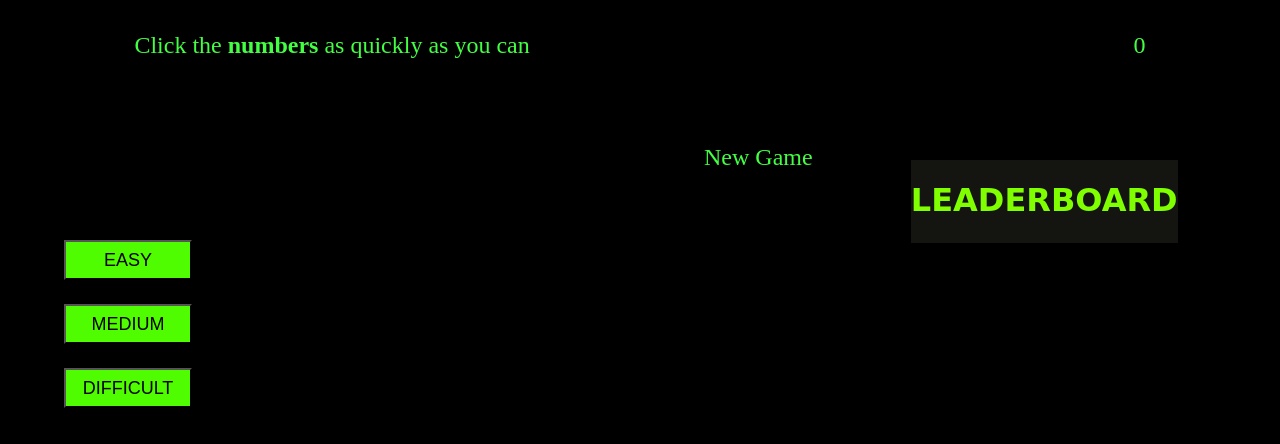
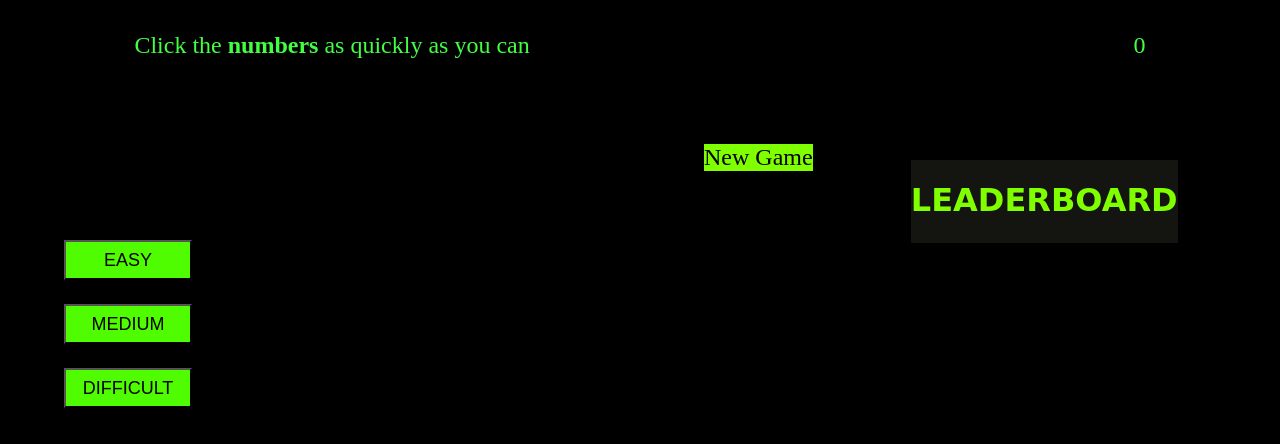
Before and after one commit to VNikkil/WebTask1, a plain HTML site: page index.html in a window 1280 px wide. Drawn offline with Linux system fonts and the light colour scheme.

Commit message:
Changed the color of a button

```diff
--- a/css/styles.css
+++ b/css/styles.css
@@ -30,6 +30,8 @@
           position: absolute;
           top: 15%;
           left: 45%;
+          background-color: chartreuse;
+          color: black;
          }
 
        #grid1 {
```
